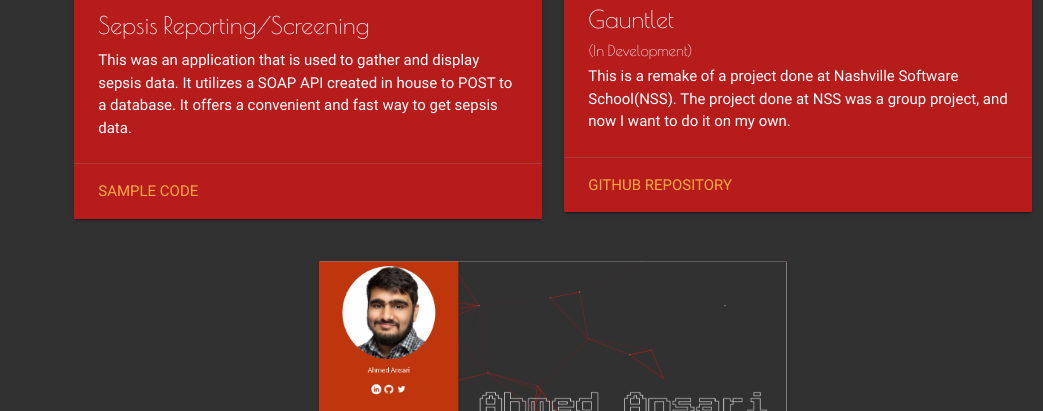
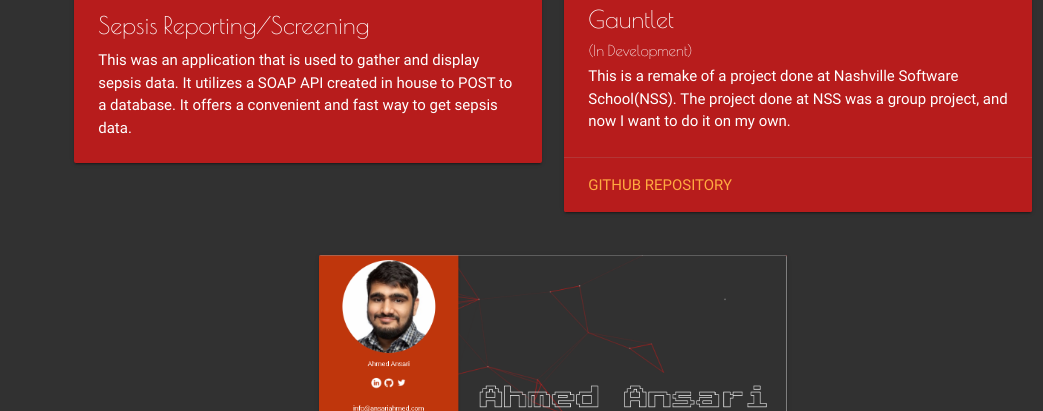
Before and after one commit to ahmedansari153/ahmedansari153.github.io, a plain HTML site: page index.html in a window 1280 px wide. Shown: the part 3188-3599 px from the top of the page, without its empty margins (237-1280 px from the left). Drawn offline with nearby package versions, Linux system fonts and the light colour scheme; animation ran at ten frames a second.

Commit message:
Update index.html

```diff
--- a/index.html
+++ b/index.html
@@ -362,9 +362,6 @@
                       <h5 class="card-title white-text">Sepsis Reporting/Screening</h5>
                       <p class="white-text">This was an application that is used to gather and display sepsis data. It utilizes a SOAP API created in house to POST to a database. It offers a convenient and fast way to get sepsis data.</p>
                     </div>
-                    <div class="card-action">
-                      <a href="#">Sample Code</a>
-                    </div>
                   </div>
                 </div>
                 <div class="col l6 m8 s12 offset-m2">
```
